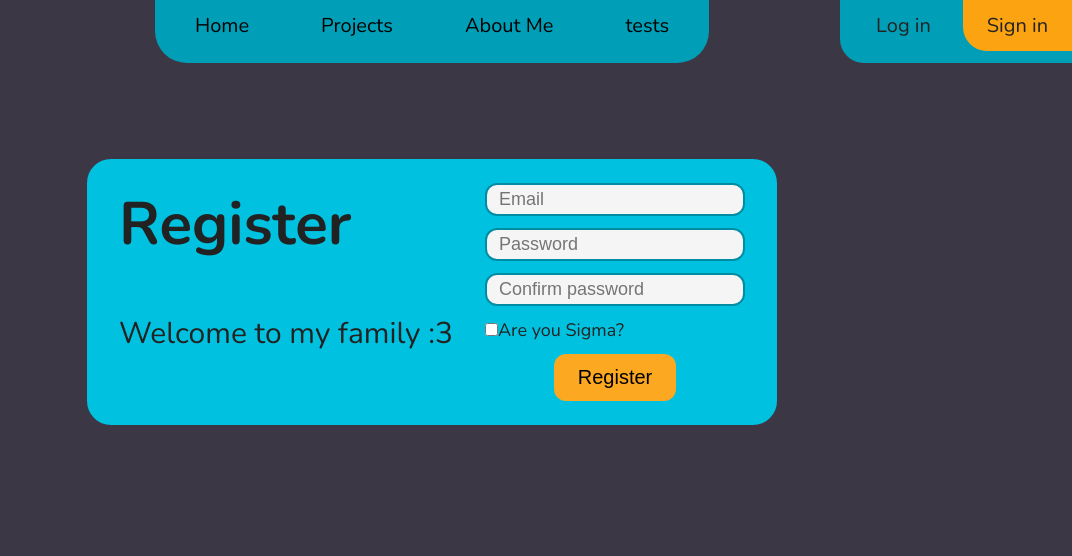
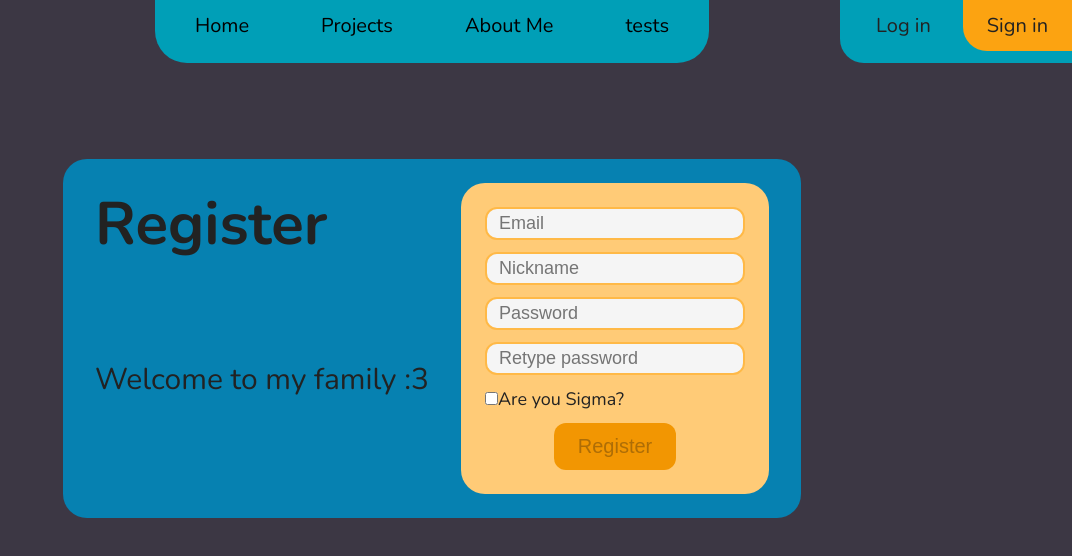
Before and after one commit to Makolin0/MakoNet, a React (Vite) app: page /register in a window 1280 px wide. Shown: the top 556 px of the page, without its empty margins (208-1280 px from the left). Built offline with nearby package versions, Linux system fonts and the light colour scheme.

Commit message:
working login, register and logout with backend

```diff
--- a/src/App.css
+++ b/src/App.css
@@ -81,10 +81,11 @@ body {
 	--color-lootbox-bg: #6d676e;
 	--color-lootbox-chances-bg: #009fb8;
 
-	--color-auth-bg: #00c2e0;
-	--color-auth-border: #008da3;
+	--color-auth-bg: #0681b1;
+	--color-auth-form: #ffcb77;
+	--color-auth-border: #ffb947;
 	--color-auth-input: #f5f5f5;
-	--color-auth-button: #fda821;
+	--color-auth-button: #f29602;
 	--color-auth-button-hover: #fda10d;
 	--color-auth-button-click: #f29602;
 }
--- a/src/App.jsx
+++ b/src/App.jsx
@@ -11,20 +11,24 @@ import ChatPage from "./pages/Chat";
 
 import "./init";
 import LoginPage, { loginAction } from "./pages/Login";
-import RegisterPage from "./pages/Register";
+import RegisterPage, { registerAction } from "./pages/Register";
 import TestsPage from "./pages/Tests";
+import { logoutAction, tokenLoader } from "./data/tokens";
 
 const router = createBrowserRouter([
 	{
 		path: "/",
 		element: <RootLayout />,
 		errorElement: <ErrorPage />,
+		id: "root",
+		loader: tokenLoader,
 		children: [
 			{ index: true, element: <HomePage /> },
 			{ path: "projects", element: <ProjectsPage /> },
 			{ path: "about", element: <AboutMePage /> },
 			{ path: "login", element: <LoginPage />, action: loginAction },
-			{ path: "register", element: <RegisterPage /> },
+			{ path: "register", element: <RegisterPage />, action: registerAction },
+			{ path: "logout", action: logoutAction },
 			{ path: "lootbox", element: <LootboxPage /> },
 			{ path: "chat", element: <ChatPage /> },
 			{ path: "tests", element: <TestsPage /> },
--- a/src/components/Navigation/MainNavigation.jsx
+++ b/src/components/Navigation/MainNavigation.jsx
@@ -1,8 +1,18 @@
-import { NavLink } from "react-router-dom";
+import { NavLink, useRouteLoaderData } from "react-router-dom";
 
 import classes from "./MainNavigation.module.css";
+import { Form } from "react-router-dom";
+// import { useEffect } from "react";
 
 export default function MainNavigation() {
+	const token = useRouteLoaderData("root");
+
+	// useEffect(() => {
+	// 	async function getNick(){
+
+	// 	}
+	// }, [token]);
+
 	return (
 		<div className={classes.container}>
 			<nav className={classes.navigation}>
@@ -43,6 +53,11 @@ export default function MainNavigation() {
 					tests
 				</NavLink>
 			</nav>
+			{token ? (
+				<Form action={"logout"} method={"POST"} className={classes.logout}>
+					<button type="submit">Log out</button>
+				</Form>
+			) : (
 				<nav className={classes.authorisation}>
 					<NavLink
 						to="/login"
@@ -63,6 +78,7 @@ export default function MainNavigation() {
 						Sign in
 					</NavLink>
 				</nav>
+			)}
 		</div>
 	);
 }
--- a/src/components/Navigation/MainNavigation.module.css
+++ b/src/components/Navigation/MainNavigation.module.css
@@ -12,6 +12,8 @@
 	padding: 0 var(--spacing-5);
 	padding-bottom: var(--spacing-4);
 	border-radius: 0 0 var(--spacing-7) var(--spacing-7);
+}
+.logout {
 }
 
 .link:link,
@@ -40,7 +42,8 @@
 	background-color: var(--color-nav-curr);
 }
 
-.authorisation {
+.authorisation,
+.logout {
 	background-color: var(--color-nav-login);
 	padding: var(--spacing-4);
 	padding-top: 0;
@@ -58,14 +61,17 @@
 .linkRegister:link,
 .linkRegister:visited,
 .activeRegister:link,
-.activeRegister:visited {
+.activeRegister:visited,
+.logout > button {
 	text-decoration: none;
 	color: var(--color-text-dark);
 	font-size: var(--font-6);
 	padding: var(--spacing-4) var(--spacing-6);
+	border: 0;
 }
 .linkRegister:link,
-.linkRegister:visited {
+.linkRegister:visited,
+.logout > button {
 	background-color: var(--color-nav-register);
 	border-radius: 0 0 0 var(--spacing-6);
 }
@@ -80,3 +86,5 @@
 	background-color: var(--color-nav-curr);
 	border-radius: 0 0 0 var(--spacing-6);
 }
+.logout > button {
+}
--- a/src/components/authentication/Login.jsx
+++ b/src/components/authentication/Login.jsx
@@ -22,11 +22,11 @@ export default function Login() {
 		validationSchema: validationSchema,
 	});
 
-	console.log(formik);
 	return (
 		<main className={classes.container}>
+			<div className={classes.login}>
+				<h1>Login</h1>
 				<Form method="POST" className={classes.form}>
-				<h1>Login</h1>
 					<div className={classes.inputContainer}>
 						{formik.errors.email && formik.touched.email && (
 							<p className={classes.errorInput}>{formik.errors.email}</p>
@@ -53,8 +53,11 @@ export default function Login() {
 							value={formik.values.password}
 						/>
 					</div>
-				<button type="submit">login</button>
+					<button type="submit" disabled={!(formik.isValid && formik.dirty)}>
+						login
+					</button>
 				</Form>
+			</div>
 			<section className={classes.register}>
 				<p>No account?</p>
 				<Link to="/register" className={classes.registerLink}>
--- a/src/components/authentication/Login.module.css
+++ b/src/components/authentication/Login.module.css
@@ -4,8 +4,18 @@
 	justify-content: center;
 	text-align: center;
 }
+.login {
+	background-color: var(--color-auth-bg);
+	padding: var(--spacing-6);
+	border-radius: var(--spacing-6);
+}
+.login > h1 {
+	margin-bottom: var(--spacing-6);
+}
 .form {
-	background-color: var(--color-auth-bg);
+	background-color: var(--color-auth-form);
+	padding: var(--spacing-6);
+	border-radius: var(--spacing-6);
 
 	padding: var(--spacing-6) var(--spacing-7);
 	border-radius: var(--spacing-6);
--- a/src/components/authentication/Register.jsx
+++ b/src/components/authentication/Register.jsx
@@ -1,23 +1,102 @@
 import classes from "./Register.module.css";
+import { Form } from "react-router-dom";
+import { useFormik } from "formik";
+import * as Yup from "yup";
 
 export default function Register() {
+	const validationSchema = Yup.object().shape({
+		email: Yup.string().required("Required").email("Wrong email"),
+		nickname: Yup.string()
+			.required("Required")
+			.min(4, "Minimum 8 characters")
+			.max(16, "Maximum 16 characters"),
+		password: Yup.string()
+			.required("Required")
+			.min(8, "Minimum 8 characters")
+			.max(32, "Maximum 32 characters")
+			.matches(/[a-z]/, "Must contain lowercase letter")
+			.matches(/[A-Z]/, "Must contain uppercase letter")
+			.matches(/[0-9]/, "Must contain a number"),
+		retypedPassword: Yup.string()
+			.required("Required")
+			.oneOf([Yup.ref("password"), "Passwords must match"]),
+	});
+	const formik = useFormik({
+		initialValues: {
+			email: "",
+			nickname: "",
+			password: "",
+			retypedPassword: "",
+		},
+		validateOnChange: true,
+		validationSchema: validationSchema,
+	});
+
 	return (
 		<main className={classes.container}>
 			<div className={classes.register}>
 				<h1>Register</h1>
 				<p>Welcome to my family :3</p>
-				<form className={classes.form}>
-					{/* <div className={classes.inputContainer}> */}
-					<input placeholder="Email" />
-					<input placeholder="Password" />
-					<input placeholder="Confirm password" />
+				<Form method="POST" className={classes.form}>
+					{formik.errors.email && formik.touched.email && (
+						<p className={classes.errorInput}>{formik.errors.email}</p>
+					)}
+					<input
+						id="email"
+						name="email"
+						type="text"
+						placeholder="Email"
+						onChange={formik.handleChange}
+						onBlur={formik.handleBlur}
+						value={formik.values.email}
+					/>
+					{formik.errors.nickname && formik.touched.nickname && (
+						<p className={classes.errorInput}>{formik.errors.nickname}</p>
+					)}
+					<input
+						id="nickname"
+						name="nickname"
+						type="text"
+						placeholder="Nickname"
+						onChange={formik.handleChange}
+						onBlur={formik.handleBlur}
+						value={formik.values.nickname}
+					/>
+					{formik.errors.password && formik.touched.password && (
+						<p className={classes.errorInput}>{formik.errors.password}</p>
+					)}
+					<input
+						id="password"
+						name="password"
+						type="password"
+						placeholder="Password"
+						onChange={formik.handleChange}
+						onBlur={formik.handleBlur}
+						value={formik.values.password}
+					/>
+					{formik.errors.retypedPassword && formik.touched.retypedPassword && (
+						<p className={classes.errorInput}>
+							{formik.errors.retypedPassword}
+						</p>
+					)}
+					<input
+						id="retypedPassword"
+						name="retypedPassword"
+						type="password"
+						placeholder="Retype password"
+						onChange={formik.handleChange}
+						onBlur={formik.handleBlur}
+						value={formik.values.retypedPassword}
+					/>
 					<label>
 						<input type="checkbox" />
 						Are you Sigma?
 					</label>
 					{/* </div> */}
-					<button>Register</button>
-				</form>
+					<button type="submit" disabled={!(formik.isValid && formik.dirty)}>
+						Register
+					</button>
+				</Form>
 			</div>
 		</main>
 	);
--- a/src/components/authentication/Register.module.css
+++ b/src/components/authentication/Register.module.css
@@ -19,6 +19,10 @@
 	grid-area: 2 / 1 / 3 / 2;
 }
 .form {
+	background-color: var(--color-auth-form);
+	padding: var(--spacing-6);
+	border-radius: var(--spacing-6);
+
 	grid-area: 1 / 2 / 3 / 3;
 	display: grid;
 	gap: var(--spacing-4);
--- /dev/null
+++ b/src/data/tokens.js
@@ -0,0 +1,22 @@
+import { redirect } from "react-router";
+
+export function saveToken(token) {
+	localStorage.setItem("token", token);
+}
+export function getToken() {
+	return localStorage.getItem("token");
+}
+export function checkToken() {
+	return localStorage.getItem("token") !== null;
+}
+export function removeToken() {
+	localStorage.removeItem("token");
+}
+
+export function logoutAction() {
+	localStorage.removeItem("token");
+	return redirect("/");
+}
+export function tokenLoader() {
+	return getToken();
+}
--- a/src/pages/Login.jsx
+++ b/src/pages/Login.jsx
@@ -2,6 +2,7 @@ import { redirect } from "react-router";
 import Login from "../components/authentication/Login";
 import { getBackendUrl } from "../data/urls";
 import toast from "react-hot-toast";
+import { saveToken } from "../data/tokens";
 
 export default function LoginPage() {
 	return <Login />;
@@ -13,8 +14,6 @@ export async function loginAction({ request }) {
 		email: data.get("email"),
 		password: data.get("password"),
 	};
-	console.log("action data");
-	console.log(credentials);
 
 	const response = await fetch(getBackendUrl() + "/auth/login", {
 		method: "POST",
@@ -26,12 +25,12 @@ export async function loginAction({ request }) {
 
 	if (response.status !== 200) {
 		toast.error("Could not log in");
+		return redirect("/login");
 	}
 
 	const responseData = await response.json();
-	console.log(responseData.token);
 
-	localStorage.setItem("token", responseData.token);
+	saveToken(responseData.token);
 
 	return redirect("/");
 }
--- a/src/pages/Register.jsx
+++ b/src/pages/Register.jsx
@@ -1,5 +1,36 @@
+import { redirect } from "react-router";
 import Register from "../components/authentication/Register";
+import { getBackendUrl } from "../data/urls";
+import toast from "react-hot-toast";
+import { saveToken } from "../data/tokens";
 
 export default function RegisterPage() {
 	return <Register />;
 }
+export async function registerAction({ request }) {
+	const data = await request.formData();
+	const credentials = {
+		email: data.get("email"),
+		nickname: data.get("nickname"),
+		password: data.get("password"),
+	};
+
+	const response = await fetch(getBackendUrl() + "/auth/register", {
+		method: "POST",
+		headers: {
+			"Content-Type": "application/json",
+		},
+		body: JSON.stringify(credentials),
+	});
+
+	if (response.status !== 200) {
+		toast.error("Could not log in");
+		return redirect("/register");
+	}
+
+	const responseData = await response.json();
+
+	saveToken(responseData.token);
+
+	return redirect("/");
+}
```
Lines whose indentation alone changed are shown as unchanged.
